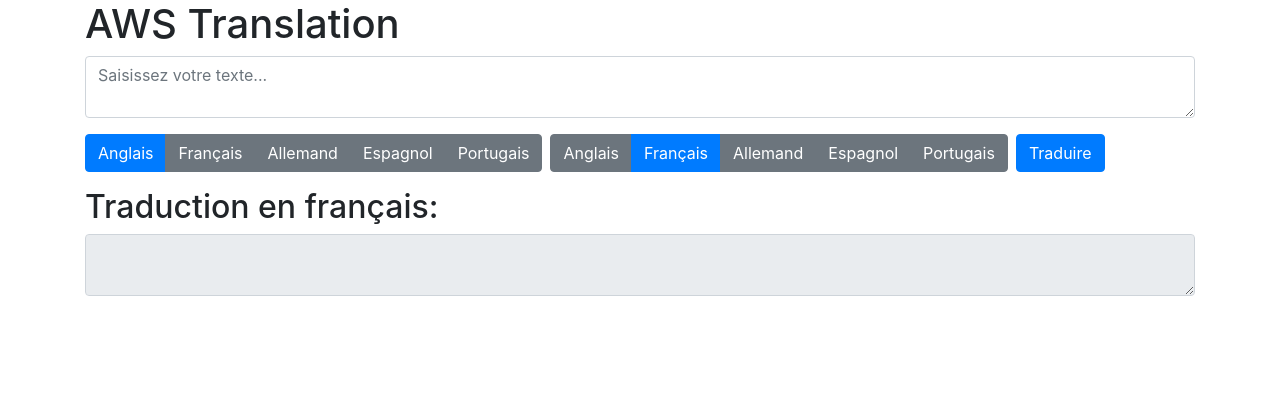
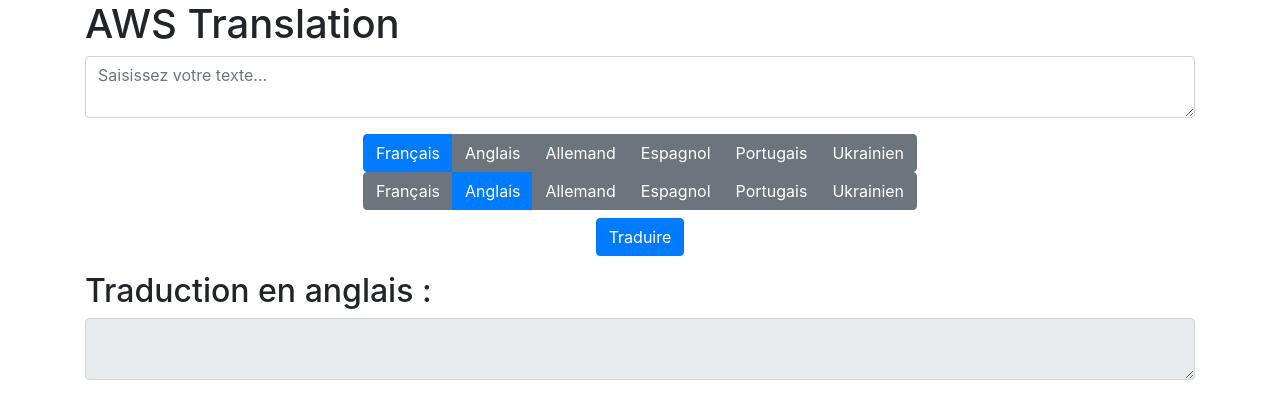
Before and after one commit to Hogwai/aws-translation, a React (Create React App) app: page / in a window 1280 px wide. Shown: the top 418 px of the page. Built offline with nearby package versions, Linux system fonts and the light colour scheme; no server answers.

Commit message:
fix encoding, chnnge layout

```diff
--- a/src/App.js
+++ b/src/App.js
@@ -4,11 +4,12 @@
 import { Container, Form, FormGroup, Input, Button, ButtonGroup } from 'reactstrap';
 
 const languages = [
+  { code: 'fr', name: 'Français' },
   { code: 'en', name: 'Anglais' },
-  { code: 'fr', name: 'Français' },
   { code: 'de', name: 'Allemand' },
   { code: 'es', name: 'Espagnol' },
-  { code: 'pt', name: 'Portugais' }
+  { code: 'pt', name: 'Portugais' },
+  { code: 'uk', name: 'Ukrainien' }
 ];
 
 function App() {
@@ -46,8 +47,9 @@
   const handleSubmit = async (e) => {
     e.preventDefault();
     try {
-      const sanitizedText = encodeURI(text);
-      const translation = await translateText(sanitizedText, sourceLanguage, targetLanguage);
+      const sanitizedText = encodeURIComponent(text);
+      const decodedSanitizedText = decodeURIComponent(sanitizedText);
+      const translation = await translateText(decodedSanitizedText, sourceLanguage, targetLanguage);
       setTranslatedText(translation);
     } catch (error) {
       console.error(error);
@@ -56,7 +58,7 @@
 
   return (
     <Container>
-      <h1>AWS Translation</h1>
+      <h1 >AWS Translation</h1>
       <Form className="translation-form mb-3" onSubmit={handleSubmit}>
         <FormGroup>
           <Input
@@ -65,9 +67,11 @@
             value={text}
             onChange={handleTextChange}
             required
+            className="w-100"
           />
         </FormGroup>
-        <ButtonGroup className='mr-2'>
+        <div className="d-flex flex-wrap justify-content-center">
+          <ButtonGroup className="mb-2 mb-md-0 mx-1">
             {languages.map((lang) => (
               <Button
                 key={lang.code}
@@ -78,7 +82,7 @@
               </Button>
             ))}
           </ButtonGroup>
-        <ButtonGroup className='mr-2'>
+          <ButtonGroup className="mb-2 mb-md-0 mx-1">
             {languages.map((lang) => (
               <Button
                 key={lang.code}
@@ -89,19 +93,17 @@
               </Button>
             ))}
           </ButtonGroup>
+        </div>
+        <div className="text-center mt-2">
           <Button type="submit" color="primary">Traduire</Button>
+        </div>
       </Form>
-      <div className="translation-result">
-        <h2>Traduction en {currentTargetLanguage}:</h2>
-        <p>
-          <Input
-            type="textarea"
-            value={translatedText}
-            disabled
-          />
-        </p>
+      <div className="translation-result w-100">
+        <h2>Traduction en {currentTargetLanguage} :</h2>
+        <FormGroup>
+          <Input type="textarea" value={translatedText} disabled />
+        </FormGroup>
       </div>
-
     </Container>
   );
 }
```
Lines whose indentation alone changed are shown as unchanged.
